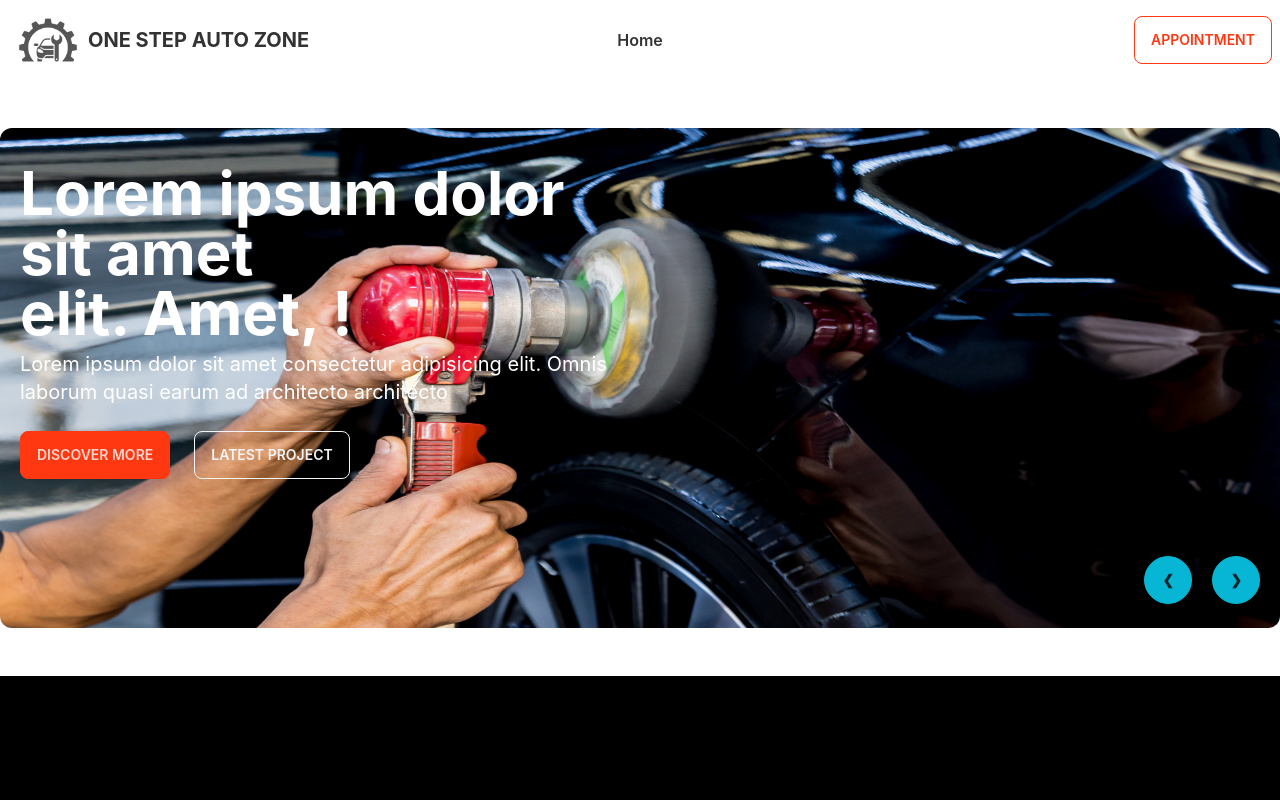
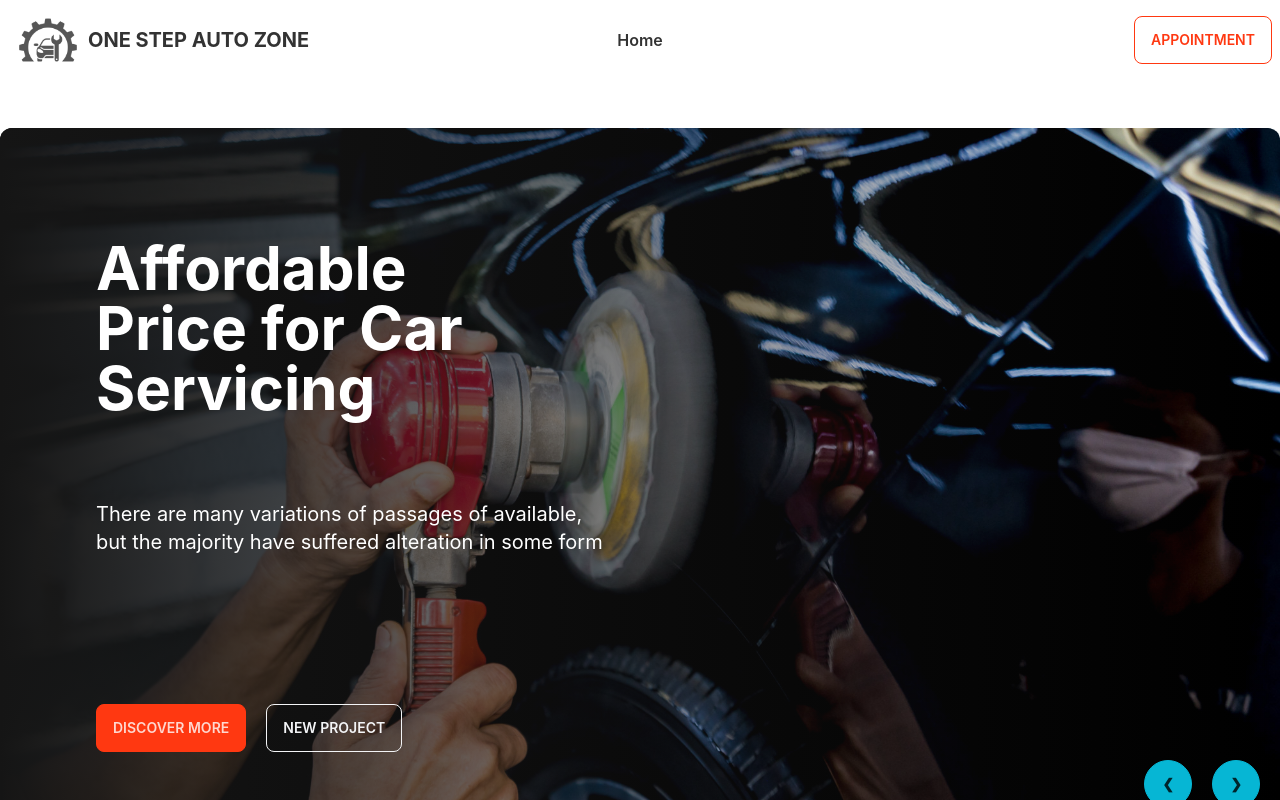
Before and after one commit to SumiAkter2/one-step-auto-zone-client-site, a React (Create React App) app: page / in a window 1280 px wide. Shown: the top 800 px of the page. Built offline with nearby package versions, Linux system fonts and the light colour scheme.

Commit message:
banner done

```diff
--- /dev/null
+++ b/src/Components/Home/About.js
@@ -0,0 +1,11 @@
+import React from 'react';
+
+const About = () => {
+    return (
+        <div>
+
+        </div>
+    );
+};
+
+export default About;
--- /dev/null
+++ b/src/Components/Home/Banner/Banner.css
@@ -0,0 +1,13 @@
+.carousel-img:after {
+
+            content: '';
+            position: absolute;
+            left: 0;
+            top: 0;
+            width: 100%;
+            height: 100%;
+            border-radius: 12px;
+            display: inline-block;
+            background: linear-gradient(to right, #151515 0%, rgba(21, 21, 21, 0) 100%);
+            /* W3C */
+        }
--- a/src/Components/Home/Banner/BannerItem.js
+++ b/src/Components/Home/Banner/BannerItem.js
@@ -1,36 +1,34 @@
 import React from "react";
-
+import "./Banner.css";
 const BannerItem = ({ slide }) => {
+  const { img, id, prev, next } = slide;
   return (
-      <div id={`slide${slide.id}`} className="carousel-item relative w-full mb-12" style={{
-          height:'500px'}}>
-      <img src={slide.img} alt="banner-img" className="w-full rounded-xl " />
-      <div className="absolute flex justify-end transform -translate-y-1/2 left-5  top-1/4 ">
-        <h1 className="text-6xl font-bold ">
-          Lorem ipsum dolor <br /> sit amet <br />
-          elit. Amet, !
+    <div id={`slide${id}`} className="carousel-item relative w-full h-screen mb-12">
+      <div className="carousel-img">
+        <img src={img} alt="" className="w-screen rounded-xl h-screen" />
+      </div>
+      <div className="absolute flex justify-end transform -translate-y-1/2 left-24 top-1/4">
+        <h1 className="text-6xl font-bold text-white">
+          Affordable <br />
+          Price for Car <br />
+          Servicing
         </h1>
       </div>
-      <div className="absolute flex justify-end transform -translate-y-1/2 left-5  top-1/2 w-1/2">
-        <p className="text-xl">
-          Lorem ipsum dolor sit amet consectetur adipisicing elit. Omnis laborum
-          quasi earum ad architecto architecto
+      <div className="absolute flex justify-end transform -translate-y-1/2 w-2/5 left-24 top-1/2">
+        <p className="text-xl text-white">
+          There are many variations of passages of available, but the majority
+          have suffered alteration in some form
         </p>
       </div>
-      <div className="absolute flex justify-end transform -translate-y-1/2 left-5  bottom-1/4 mt-6">
-        <button className="btn btn-secondary">Discover More</button>{" "}
-        <button
-          className=" ml-6 btn btn-primary btn-outline
-            "
-        >
-          Latest Project
-        </button>
+      <div className="absolute flex justify-start transform -translate-y-1/2 w-2/5 left-24 top-3/4">
+        <button className="btn btn-secondary mr-5">Discover More</button>
+        <button className="btn btn-outline btn-primary">New Project</button>
       </div>
-      <div className="absolute flex justify-end transform -translate-y-1/2 left-5 right-5 bottom-0">
-        <a href={`#slide${slide.prev}`} className="btn btn-circle mr-5">
+      <div className="absolute flex justify-end transform -translate-y-1/2 left-5 right-5 bottom-24">
+        <a href={`#slide${prev}`} className="btn btn-circle mr-5">
           ❮
         </a>
-        <a href={`#slide${slide.next}`} className="btn btn-circle">
+        <a href={`#slide${next}`} className="btn btn-circle">
           ❯
         </a>
       </div>
```
